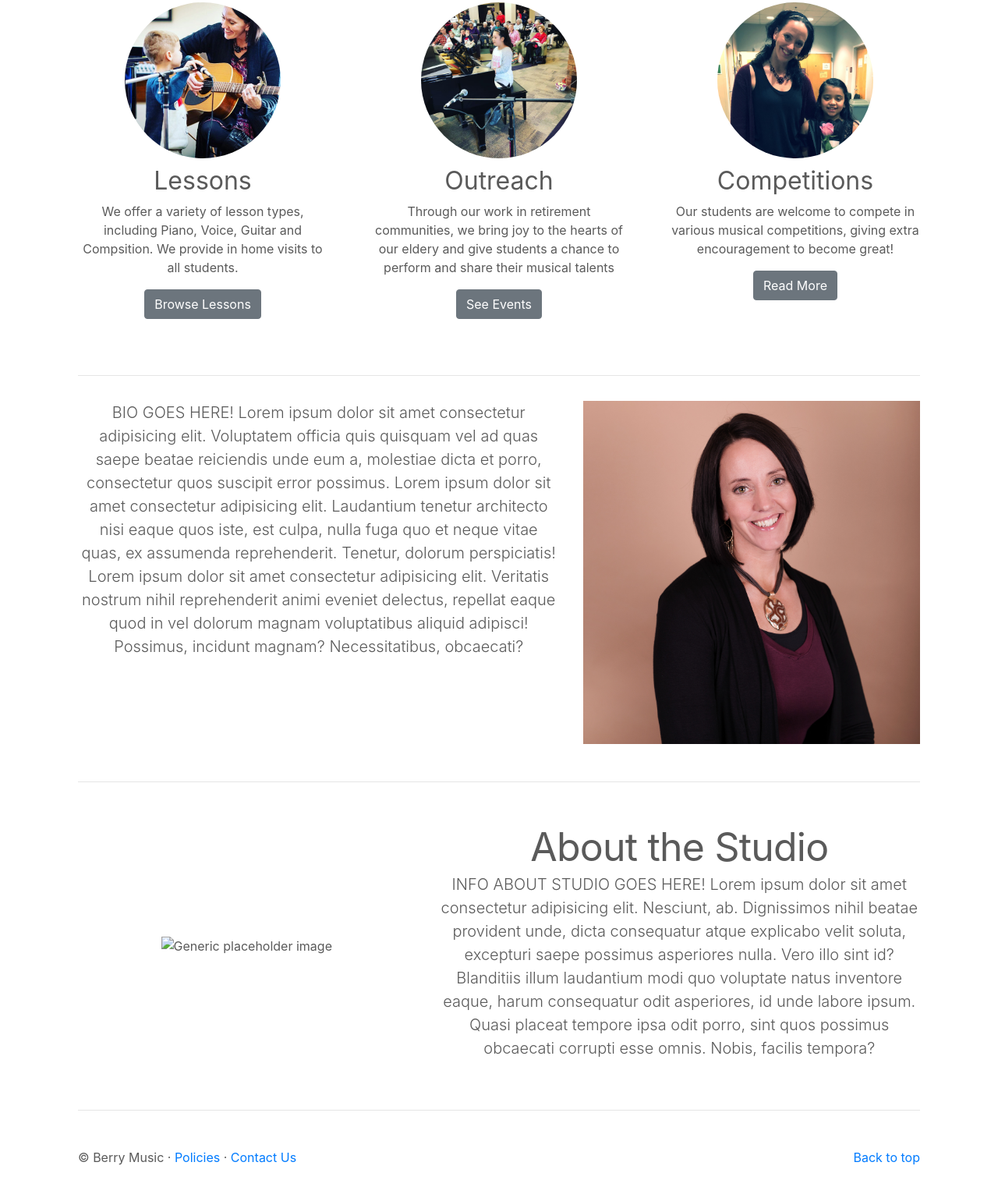
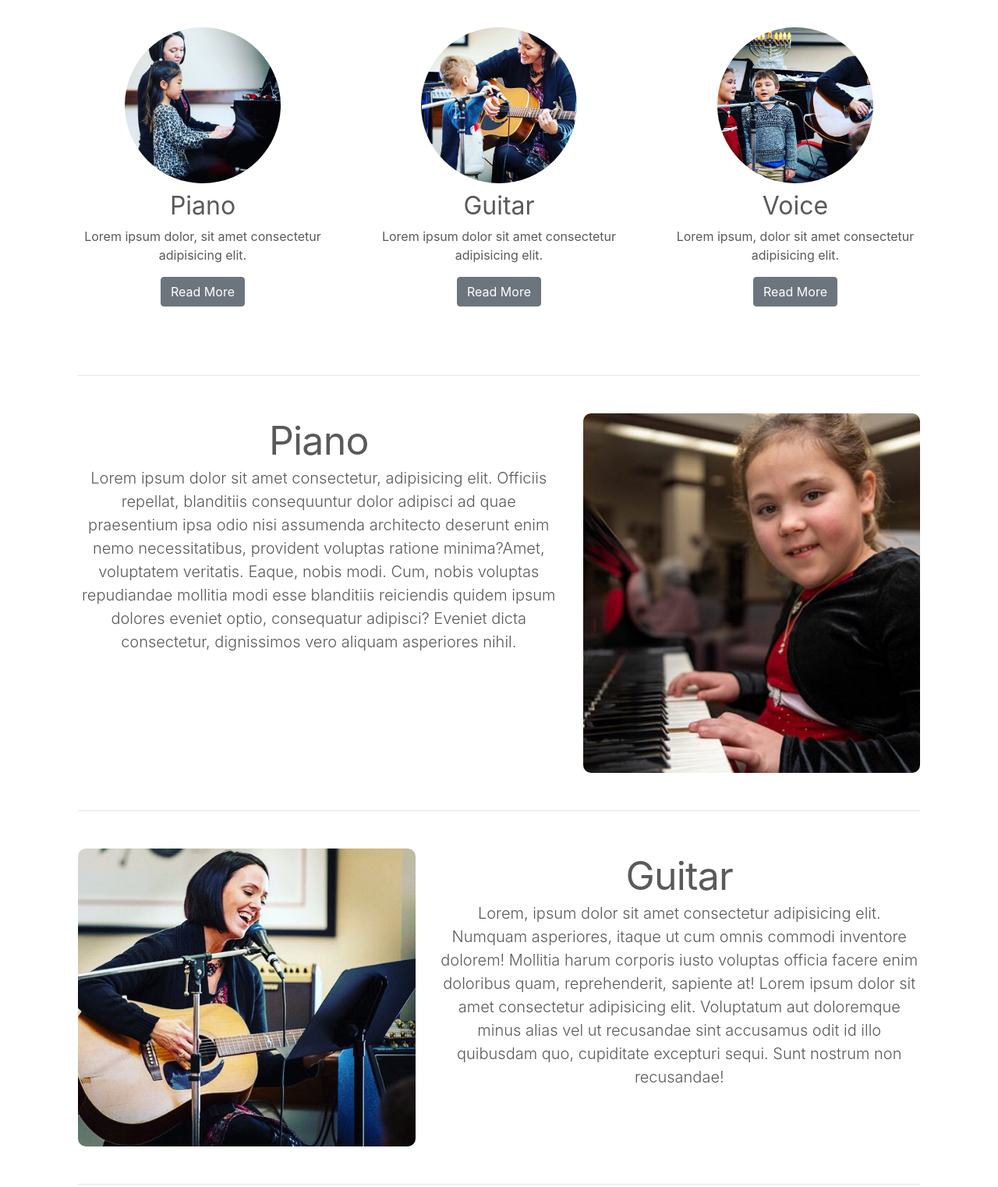
Before and after one commit to Narador/berrymusic2, a plain HTML site: page lessons.html in a window 1280 px wide. Shown: the part 622-2144 px from the top of the page at 78% size. Drawn offline with nearby package versions, Linux system fonts and the light colour scheme.

Commit message:
Finished Lessons page and added border radius to featurette images

```diff
--- a/css/style.css
+++ b/css/style.css
@@ -114,6 +114,9 @@ body {
   text-align: center;
 }
 
+.featurette-image {
+  border-radius: 10px;
+}
 
 /* RESPONSIVE CSS
 -------------------------------------------------- */
--- a/lessons.html
+++ b/lessons.html
@@ -62,33 +62,29 @@
       <h1 class="page-heading">Lessons</h1>
     </div>
 
-    <hr class="title-divider">
+    <hr class="featurette-divider">
 
     <div class="container marketing">
 
       <!-- Three columns of text below the carousel -->
       <div class="row">
         <div class="col-lg-4">
-          <img class="rounded-circle" src="img/lessonsguitar.jpg" alt="Generic placeholder image" width="200" height="200">
-          <h2>Lessons</h2>
-          <p>We offer a variety of lesson types, including Piano, Voice, Guitar and Compsition. We provide in home
-            visits to all students.</p>
-          <p><a class="btn btn-secondary" href="lessons.html" role="button">Browse Lessons</a></p>
+          <img class="rounded-circle" src="img/lessonsthumbnail.jpg" alt="Piano Lessons" width="200" height="200">
+          <h2>Piano</h2>
+          <p>Lorem ipsum dolor, sit amet consectetur adipisicing elit.</p>
+          <p><a class="btn btn-secondary" href="#piano" role="button">Read More</a></p>
         </div><!-- /.col-lg-4 -->
         <div class="col-lg-4">
-          <img class="rounded-circle" src="img/addison.jpg" alt="Generic placeholder image" width="200" height="200">
-          <h2>Outreach</h2>
-          <p>Through our work in retirement communities, we bring joy to the hearts of our eldery
-            and give students a chance to perform and share their musical talents
-          </p>
-          <p><a class="btn btn-secondary" href="#" role="button">See Events</a></p>
+          <img class="rounded-circle" src="img/lessonsguitar.jpg" alt="Guitar Lessons" width="200" height="200">
+          <h2>Guitar</h2>
+          <p>Lorem ipsum dolor sit amet consectetur adipisicing elit.</p>
+          <p><a class="btn btn-secondary" href="#guitar" role="button">Read More</a></p>
         </div><!-- /.col-lg-4 -->
         <div class="col-lg-4">
-          <img class="rounded-circle" src="img/competitionrose.jpg" alt="Generic placeholder image" width="200" height="200">
-          <h2>Competitions</h2>
-          <p>Our students are welcome to compete in various musical competitions, giving extra encouragement to become
-            great!</p>
-          <p><a class="btn btn-secondary" href="#" role="button">Read More</a></p>
+          <img class="rounded-circle" src="img/lessonsvoice.jpg" alt="Voice Lessons" width="200" height="200">
+          <h2>Voice</h2>
+          <p>Lorem ipsum, dolor sit amet consectetur adipisicing elit.</p>
+          <p><a class="btn btn-secondary" href="#voice" role="button">Read More</a></p>
         </div><!-- /.col-lg-4 -->
       </div><!-- /.row -->
 
@@ -97,44 +93,53 @@
 
         <!-- START THE FEATURETTES -->
 
-        <hr class="title-divider">
+        <hr id="piano" class="featurette-divider">
 
         <div class="row featurette">
           <div class="col-md-7">
-            <p class="lead">BIO GOES HERE! Lorem ipsum dolor sit amet consectetur
-              adipisicing elit. Voluptatem officia quis quisquam vel ad quas saepe
-              beatae reiciendis unde eum a, molestiae dicta et porro, consectetur quos
-              suscipit error possimus. Lorem ipsum dolor sit amet consectetur adipisicing elit.
-              Laudantium tenetur architecto nisi eaque quos iste, est culpa, nulla fuga quo et
-              neque vitae quas, ex assumenda reprehenderit. Tenetur, dolorum perspiciatis! Lorem
-              ipsum dolor sit amet consectetur adipisicing elit. Veritatis nostrum nihil
-              reprehenderit animi eveniet delectus, repellat eaque quod in vel dolorum magnam
-              voluptatibus aliquid adipisci! Possimus, incidunt magnam? Necessitatibus, obcaecati?
+            <h2 class="featurette-heading">Piano</h2>
+            <p class="lead">Lorem ipsum dolor sit amet consectetur, adipisicing elit. Officiis repellat, blanditiis
+              consequuntur dolor adipisci ad quae praesentium ipsa odio nisi assumenda architecto deserunt enim nemo
+              necessitatibus, provident voluptas ratione minima?Amet, voluptatem veritatis. Eaque, nobis modi. Cum,
+              nobis voluptas repudiandae mollitia modi esse blanditiis reiciendis quidem ipsum dolores eveniet optio,
+              consequatur adipisci? Eveniet dicta consectetur, dignissimos vero aliquam asperiores nihil.
             </p>
           </div>
           <div class="col-md-5 d-flex align-items-center">
-            <img class="featurette-image img-fluid mx-auto" src="img/headshot.jpg" alt="Generic placeholder image">
+            <img class="featurette-image img-fluid mx-auto" src="img/pianogirl.jpg" alt="Piano Lessons">
           </div>
         </div>
 
-        <hr class="featurette-divider">
+        <hr id="guitar" class="featurette-divider">
 
         <div class="row featurette">
           <div class="col-md-7 order-md-2">
-            <h2 class="featurette-heading">About the Studio</h2>
-            <p class="lead featurette-text">INFO ABOUT STUDIO GOES HERE! Lorem ipsum dolor sit
-              amet
-              consectetur adipisicing elit. Nesciunt, ab. Dignissimos nihil beatae provident unde, dicta consequatur
-              atque explicabo velit soluta, excepturi saepe possimus asperiores nulla. Vero illo sint id?
-              Blanditiis illum laudantium modi quo voluptate natus inventore eaque, harum consequatur odit asperiores,
-              id
-              unde labore ipsum. Quasi placeat tempore ipsa odit porro, sint quos possimus obcaecati corrupti esse
-              omnis.
-              Nobis, facilis tempora?
+            <h2 class="featurette-heading">Guitar</h2>
+            <p class="lead featurette-text">Lorem, ipsum dolor sit amet consectetur adipisicing elit. Numquam
+              asperiores, itaque ut cum omnis commodi inventore dolorem! Mollitia harum corporis iusto voluptas officia
+              facere enim doloribus quam, reprehenderit, sapiente at! Lorem ipsum dolor sit amet consectetur
+              adipisicing elit. Voluptatum aut doloremque minus alias vel ut recusandae sint accusamus odit id illo
+              quibusdam quo, cupiditate excepturi sequi. Sunt nostrum non recusandae!</p>
+          </div>
+          <div class="col-md-5 order-md-1 d-flex align-items-center">
+            <img class="featurette-image img-fluid mx-auto" src="img/julieguitar.jpg" alt="Guitar Lessons">
+          </div>
+        </div>
+
+        <hr id="voice" class="featurette-divider">
+
+        <div class="row featurette">
+          <div class="col-md-7">
+            <h2 class="featurette-heading">Voice</h2>
+            <p class="lead">Lorem ipsum dolor sit amet, consectetur adipisicing elit. Maiores consequuntur et, quam
+              magnam facilis illo pariatur! Ipsam ipsum eius blanditiis aliquid ab possimus? Recusandae asperiores
+              inventore quis molestias odio placeat!Dolores exercitationem eligendi ullam? Perspiciatis commodi minima
+              ad, id corporis optio earum velit corrupti repellendus officiis molestiae et voluptates asperiores
+              laudantium cumque fugit sapiente natus totam nemo veniam qui beatae?
             </p>
           </div>
-          <div class="col-md-5 order-md-1 d-flex align-items-center">
-            <img class="featurette-image img-fluid mx-auto" src="img/piano.jpg" alt="Generic placeholder image">
+          <div class="col-md-5 d-flex align-items-center">
+            <img class="featurette-image img-fluid mx-auto" src="img/singer.jpg" alt="Voice Lessons">
           </div>
         </div>
 
```
Also changed, not shown: img/julieguitar.jpg (added), img/lessonsthumbnail.jpg (added), img/lessonsvoice.jpg (added), img/pianogirl.jpg (added), img/singer.jpg (added).
